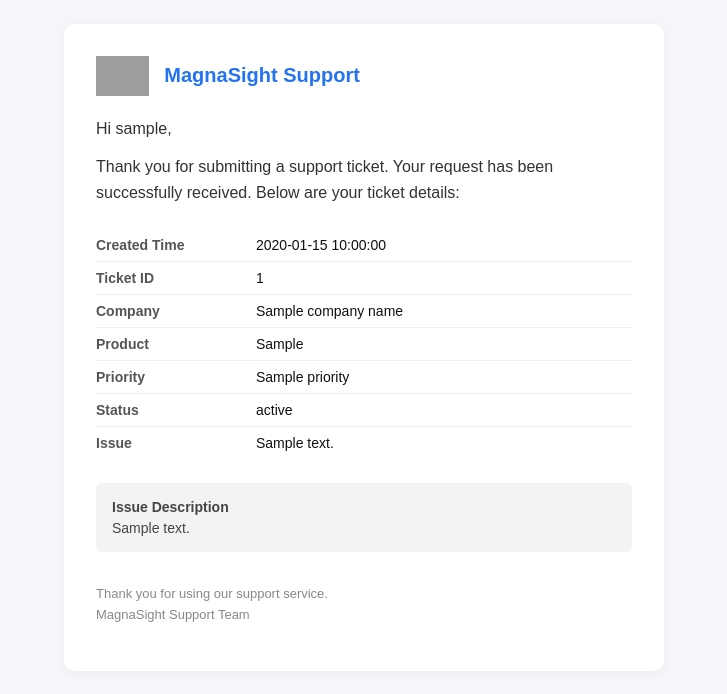
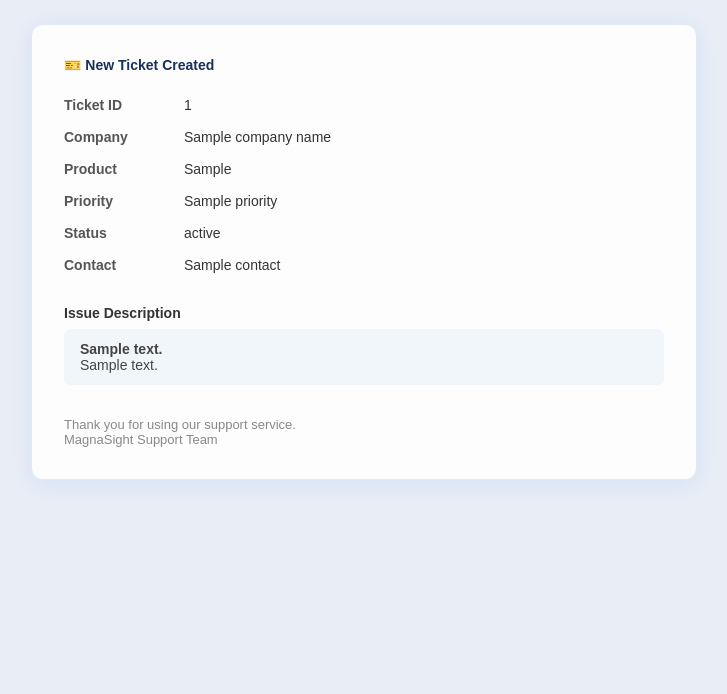
Before and after one commit to robifirmnsyah/backend-magnasight-fastapi, a Python web app: template templates/ticket_email.html in a window 1280 px wide. Shown: the top 694 px of the page, without its empty margins (276-1003 px from the left). Run offline with Jinja, Linux system fonts and the light colour scheme; the template is opened without the code that fills it: most values are stand-ins (such as "Sample title", 1, 10 or a date in 2020); grey boxes are pictures that could not be loaded.

Commit message:
feat: update ticket email template with improved layout and issue description section

```diff
--- a/templates/ticket_email.html
+++ b/templates/ticket_email.html
@@ -12,101 +12,49 @@
       color: #333333;
     }
     body {
-      background-color: #f5f6fa; /* Light grey-blue background from user example */
+      background-color: #e9eef6; /* Lebih soft, biru muda */
       margin: 0;
-      padding: 24px; /* Padding from user example body */
+      padding: 24px;
       -webkit-font-smoothing: antialiased;
       -moz-osx-font-smoothing: grayscale;
     }
     .container {
       max-width: 600px;
-      margin: auto; /* Centered, as per user example */
-      background-color: #ffffff; /* White background for the content area */
-      border-radius: 10px; /* Rounded corners from user example */
-      box-shadow: 0 2px 8px rgba(0,0,0,0.05); /* Shadow from user example */
-      overflow: hidden;
+      margin: auto;
+      background-color: #fdfdfd; /* Putih sedikit krem */
+      border-radius: 12px;
+      box-shadow: 0 4px 24px rgba(36, 115, 241, 0.10); /* Biru transparan */
+      padding: 32px;
+      border: 1px solid #e3eaf5; /* Border tipis biru muda */
     }
-    .header {
-      /* display: flex and align-items: center will be handled by inner elements */
-      padding: 32px 32px 0 32px; /* Padding from user example, adjusted for content flow */
+    h2 {
+      color: #18315b;
+      margin-top: 0;
     }
-    .header-content {
-      display: flex;
-      align-items: center;
-    }
-    .header img {
-      max-height: 40px; /* Adjust as needed, original example doesn't specify */
-      vertical-align: middle; /* Good practice, though flex handles alignment */
-    }
-    .header-title {
-      color: #2473f1; /* Blue color from user example */
-      font-size: 20px; /* Approximating h2 style */
-      font-weight: bold;
-      margin: 0 0 0 15px; /* Margin to space from logo */
-    }
-    .content {
-      padding: 24px 32px 32px 32px; /* Padding from user example, top padding adjusted */
-    }
-    .greeting {
-      font-size: 16px; /* From user example */
-      margin-top: 0; /* Adjusted from original, as header has padding */
-      margin-bottom: 16px;
-      color: #333; /* From user example */
-    }
-    .message {
-      font-size: 16px; /* From user example */
-      line-height: 1.6;
-      margin-top: 0;
-      margin-bottom: 16px; /* Space between paragraphs */
-      color: #333; /* From user example */
-    }
-    .ticket-details {
+    table {
       width: 100%;
       border-collapse: collapse;
-      margin-top: 24px; /* From user example */
-      margin-bottom: 24px; /* Added for spacing before issue description */
+      margin-top: 16px;
     }
-    .ticket-details td {
-      padding: 8px 0; /* From user example */
-      font-size: 14px; /* Consistent with base font size */
-      vertical-align: top;
-      border-bottom: 1px solid #eeeeee; /* Adding a light separator for readability */
+    td {
+      padding: 8px 0;
     }
-    .ticket-details td:last-child {
-        padding-left: 10px; /* Add some space between label and value */
-    }
-    .ticket-details tr:last-child td {
-        border-bottom: none; /* No border for the last item */
-    }
-    .ticket-details td.label {
-      font-weight: bold; /* From user example */
-      color: #555; /* From user example */
-      width: 150px; /* Fixed width for labels for alignment */
-    }
-    .ticket-details td.value {
-      color: #111; /* From user example */
-      text-align: left; /* Default, ensuring it's not right-aligned */
-    }
-    .issue-description-container {
-      margin-top: 24px; /* From user example */
+    td:first-child {
+      font-weight: bold;
+      color: #555;
+      width: 120px;
     }
     .issue-description-box {
-      background: #f1f3f4; /* From user example */
-      border-radius: 6px; /* From user example */
-      padding: 16px; /* From user example */
-      color: #444; /* From user example */
-      font-size: 14px; /* Matching base font */
+      background: #f1f6fb;
+      border-radius: 6px;
+      padding: 12px 16px;
+      color: #444;
+      margin-top: 8px;
     }
-    .issue-description-box strong {
-      font-weight: bold;
-      display: block;
-      margin-bottom: 5px;
-    }
-    .closing-message {
-      margin-top: 32px; /* From user example */
-      color: #888; /* From user example */
-      font-size: 13px; /* From user example */
-      line-height: 1.6;
+    .footer {
+      margin-top: 32px;
+      color: #888;
+      font-size: 13px;
     }
 
     /* Responsive adjustments */
@@ -123,20 +71,23 @@
       .header {
         padding: 20px 20px 0 20px !important;
       }
-      .content {
-        padding: 20px !important;
+      .header-content {
+        /* On small screens, you might want them stacked or ensure title doesn't get too squished */
       }
       .header-title {
         font-size: 18px !important;
       }
+      .content {
+        padding: 20px !important;
+      }
       .ticket-details td.label {
-        width: 120px !important; /* Adjust label width for smaller screens */
+        width: 100px !important; /* Adjust label width for smaller screens, or stack them */
       }
       .ticket-details td, .issue-description-box, .greeting, .message, .closing-message {
         font-size: 14px !important; /* Slightly larger base font for mobile readability */
       }
        .ticket-details td.label, .ticket-details td.value {
-        /* Optional: stack them if needed, but side-by-side might still work with adjusted label width */
+        /* Optional: stack them if needed */
         /* display: block;
         width: 100% !important;
         text-align: left !important; */
@@ -146,62 +97,25 @@
 </head>
 <body>
   <div class="container">
-    <div class="header">
-      <div class="header-content">
-        <img src="https://storage.googleapis.com/magnasight-attachment/logo.png" alt="Logo MagnaSight" />
-        <h2 class="header-title">MagnaSight Support</h2>
-      </div>
-    </div>
-
-    <div class="content">
-      <p class="greeting">Hi {{ user_name }},</p>
-
-      <p class="message">
-        Thank you for submitting a support ticket. Your request has been successfully received. Below are your ticket details:
-      </p>
-
-      <table class="ticket-details">
-        <tr>
-          <td class="label">Created Time</td>
-          <td class="value">{{ created_time }}</td>
-        </tr>
-        <tr>
-          <td class="label">Ticket ID</td>
-          <td class="value">{{ ticket_id }}</td>
-        </tr>
-        <tr>
-          <td class="label">Company</td>
-          <td class="value">{{ company_name }}</td>
-        </tr>
-        <tr>
-          <td class="label">Product</td>
-          <td class="value">{{ product_list }}</td>
-        </tr>
-        <tr>
-          <td class="label">Priority</td>
-          <td class="value">{{ priority }}</td>
-        </tr>
-        <tr>
-          <td class="label">Status</td>
-          <td class="value">{{ status }}</td>
-        </tr>
-        <tr>
-          <td class="label">Issue</td>
-          <td class="value">{{ describe_issue }}</td>
-        </tr>
+    <h2>🎫 New Ticket Created</h2>
+    <table>
+      <tr><td>Ticket ID</td><td>{{ ticket_id }}</td></tr>
+      <tr><td>Company</td><td>{{ company_name }}</td></tr>
+      <tr><td>Product</td><td>{{ product_list }}</td></tr>
+      <tr><td>Priority</td><td>{{ priority }}</td></tr>
+      <tr><td>Status</td><td>{{ status }}</td></tr>
+      <tr><td>Contact</td><td>{{ contact }}</td></tr>
     </table>
-
-      <div class="issue-description-container">
+    <div style="margin-top: 24px;">
+      <h4 style="margin-bottom: 8px; color: #333;">Issue Description</h4>
       <div class="issue-description-box">
-          <strong>Issue Description</strong>
+        <b>{{ describe_issue }}</b><br>
         <span>{{ detail_issue }}</span>
       </div>
     </div>
-
-      <p class="closing-message">
+    <div class="footer">
       Thank you for using our support service.<br>
       MagnaSight Support Team
-      </p>
     </div>
   </div>
 </body>
```
Lines whose indentation alone changed are shown as unchanged.
